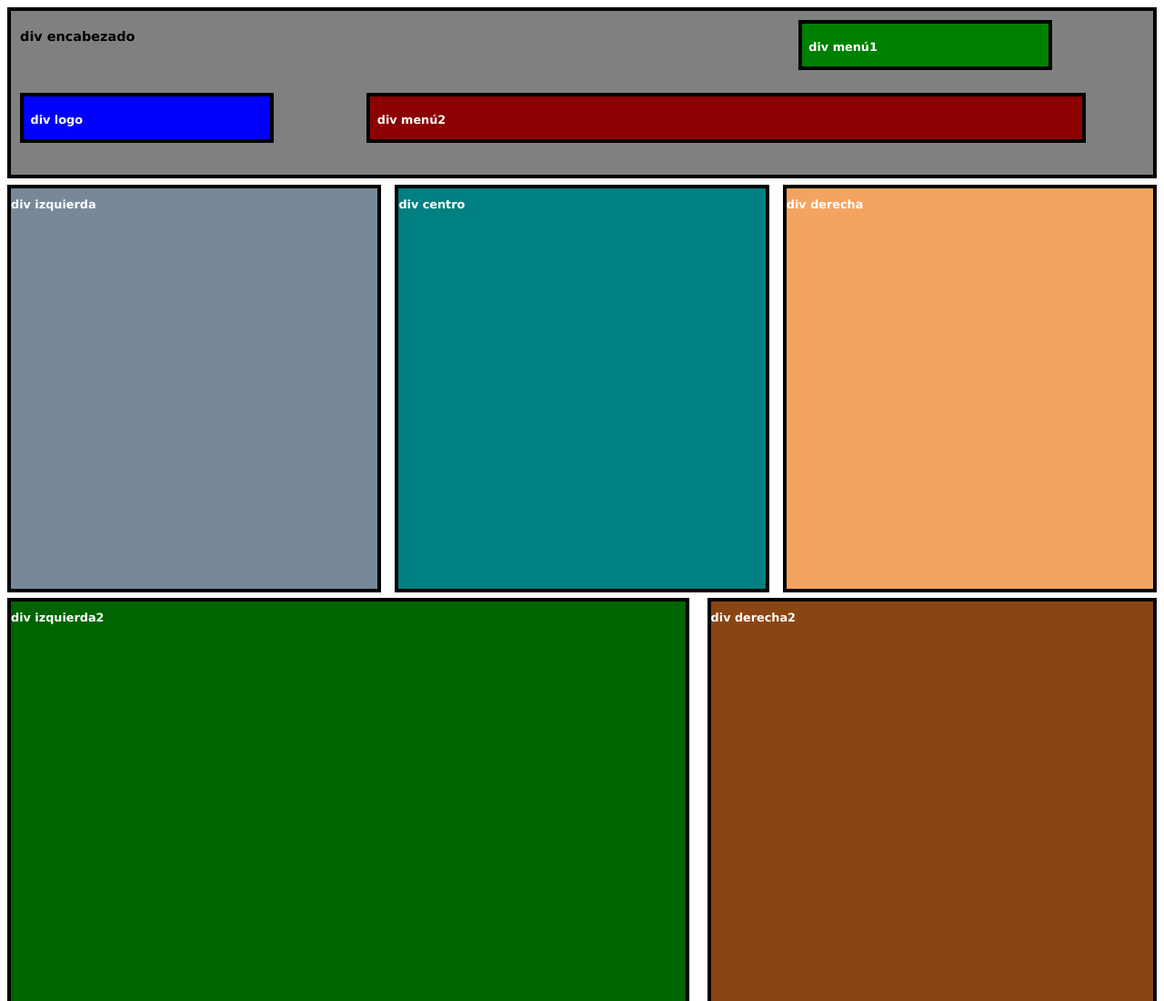
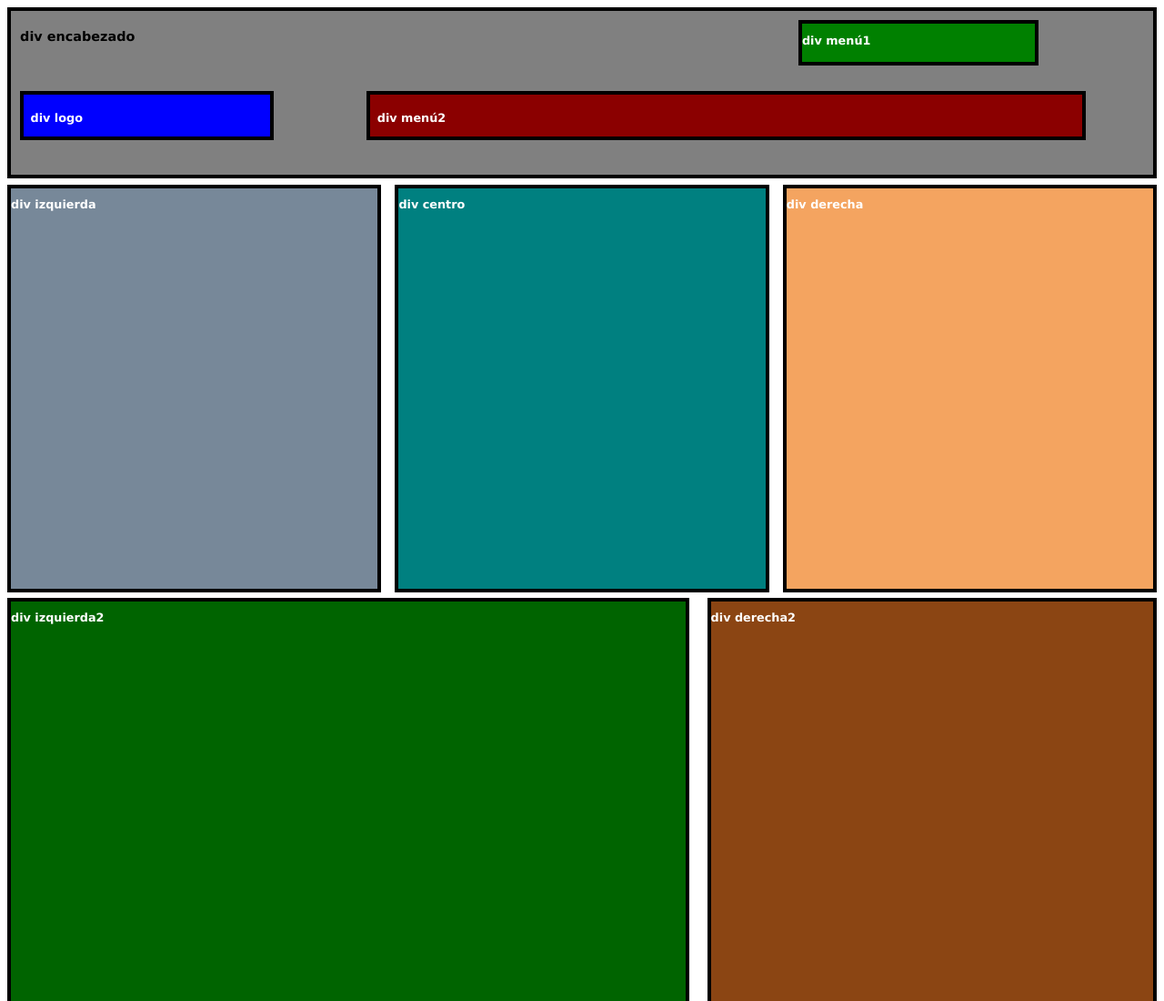
Before and after one commit to eri-gramuglia/Ejercicio-entregable-el-18-de-julio, a website: page index.html in a window 1280 px wide. Shown: the top 1100 px of the page at 91% size. Drawn offline with Linux system fonts and the light colour scheme.

Commit message:
code-finalizado

```diff
--- a/style.css
+++ b/style.css
@@ -33,7 +33,7 @@ h2 {
   border: 4px;
   border-color: black;
   border-style: solid;
-  padding: 0.6%;
+  padding-bottom: 0.8%;
 }
 .logo {
   background-color: blue;
@@ -136,3 +136,8 @@ h2 {
   border-color: black;
   border-style: solid;
 }
+/* En los todos los Div padres, salvo el padre encabezado,
+cuando minimizo o maximizo la ventana, se mantiennen las proporciones
+de sus propiedades.
+En el caso del padre encabezado, los Div hijos no así, porque no
+pude lograr lo mismo que los Div anteriores*/
```
